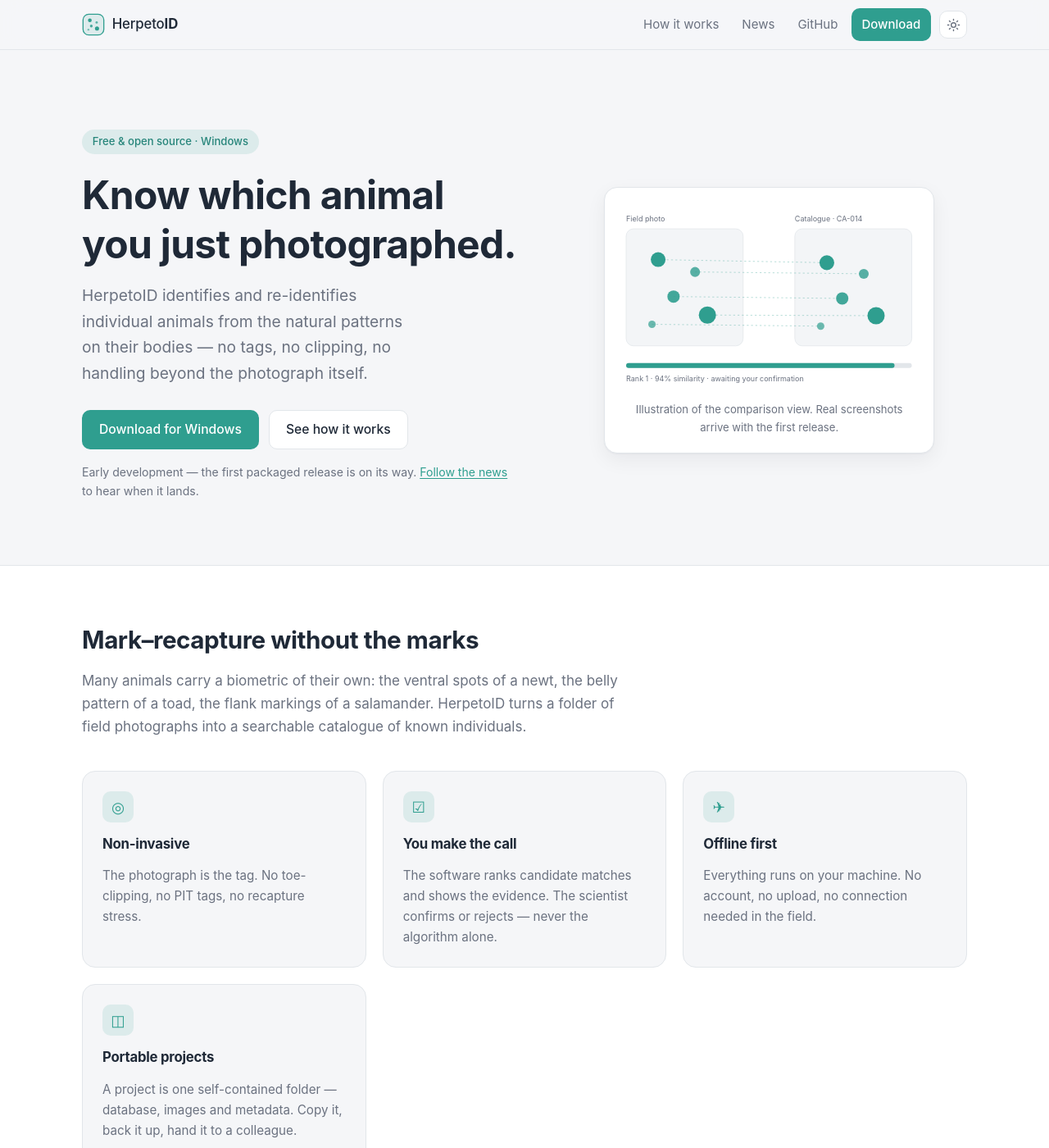
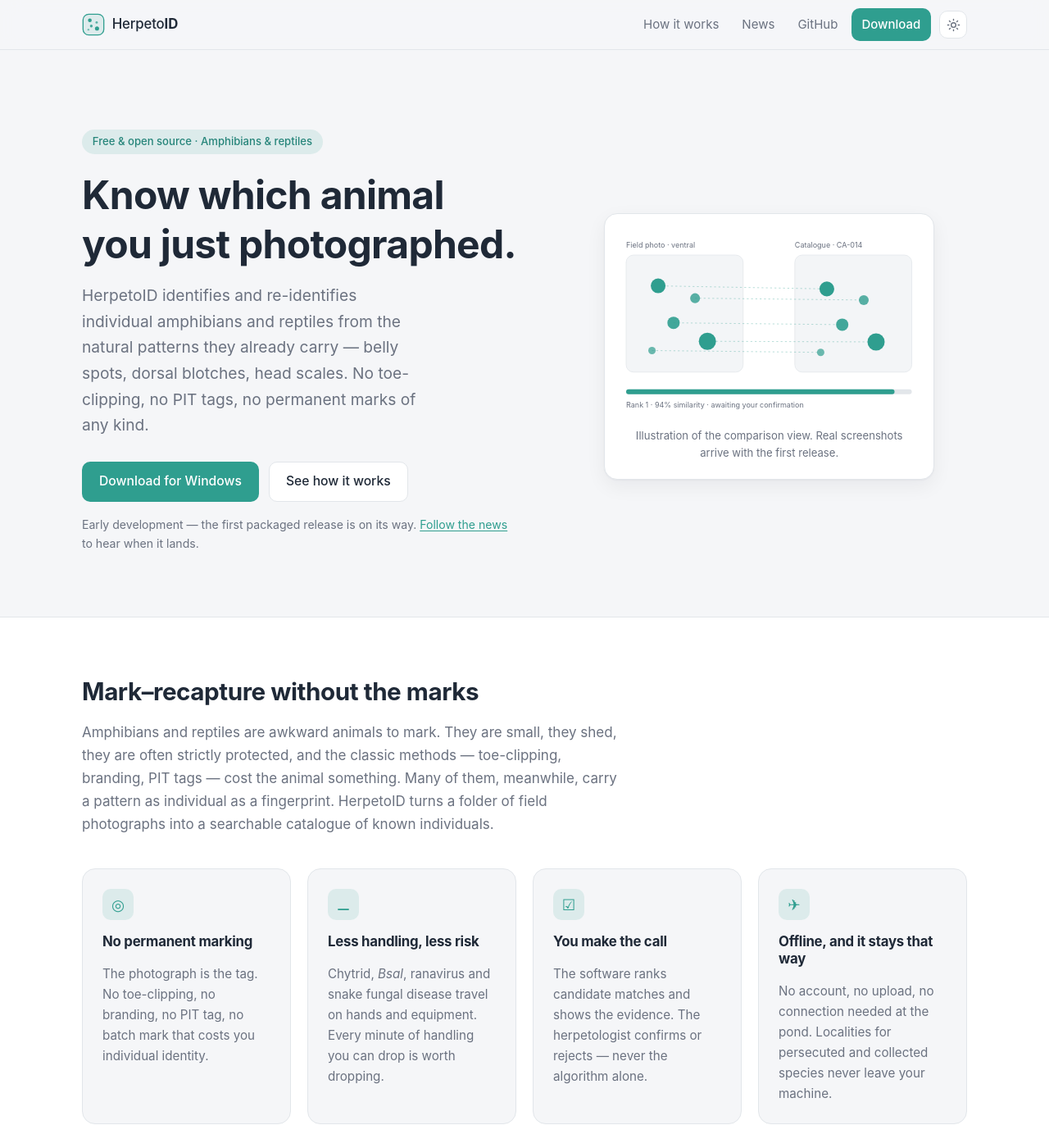
Before and after one commit to Calotriton/HerpetoID, a Jekyll site: the page built from site/index.html, in a window 1280 px wide and 1400 px high. Shown: the whole window at 82% size. Built offline with Jekyll 4.4.1, drawn with Linux system fonts in a browser that asks for light colours; some of the changed text lies outside the part shown.

Commit message:
Update: website language fixes

```diff
--- a/site/_config.yml
+++ b/site/_config.yml
@@ -4,11 +4,12 @@
 # internal docs) is never published. See .github/workflows/pages.yml.
 
 title: HerpetoID
-tagline: Non-invasive individual identification of wildlife from natural body patterns
+tagline: Photo-identification of individual amphibians and reptiles
 description: >-
-  HerpetoID is a free, offline-first desktop application that helps ecologists identify and
-  re-identify individual animals from photographs of their unique natural markings. New species
-  and matching algorithms are added as plugins.
+  HerpetoID is a free, offline-first desktop application for herpetologists. It identifies and
+  re-identifies individual amphibians and reptiles from photographs of their natural patterns —
+  belly spots, dorsal blotches, head scales, scute patterns — with no permanent marking. New
+  species and matching algorithms are added as plugins.
 
 # Public URL. If you later point a custom domain at the site, set `url` to that domain and change
 # `baseurl` to an empty string ("").
--- a/site/assets/css/main.css
+++ b/site/assets/css/main.css
@@ -180,6 +180,8 @@
 .section-head h2 { margin-top: 0; }
 
 .cards { display: grid; grid-template-columns: repeat(auto-fit, minmax(260px, 1fr)); gap: 1.25rem; }
+/* Four short cards read better as one row than as three plus an orphan. */
+.cards-4 { grid-template-columns: repeat(auto-fit, minmax(228px, 1fr)); }
 .card {
   background: var(--surface); border: 1px solid var(--border);
   border-radius: var(--radius-lg); padding: 1.5rem;
--- a/site/index.html
+++ b/site/index.html
@@ -1,18 +1,19 @@
 ---
 layout: default
 description: >-
-  HerpetoID is a free, offline-first Windows application that identifies individual animals from
-  photographs of their natural markings. Built for field ecologists, extensible by plugins.
+  HerpetoID is a free, offline-first Windows application that identifies individual amphibians and
+  reptiles from photographs of their natural patterns. Built for herpetologists, extensible by plugins.
 ---
 
 <section class="hero">
   <div class="wrap hero-grid">
     <div>
-      <span class="pill">Free &amp; open source &middot; Windows</span>
+      <span class="pill">Free &amp; open source &middot; Amphibians &amp; reptiles</span>
       <h1>Know which animal you just photographed.</h1>
       <p class="lede">
-        HerpetoID identifies and re-identifies individual animals from the natural patterns on their
-        bodies &mdash; no tags, no clipping, no handling beyond the photograph itself.
+        HerpetoID identifies and re-identifies individual amphibians and reptiles from the natural
+        patterns they already carry &mdash; belly spots, dorsal blotches, head scales. No
+        toe-clipping, no PIT tags, no permanent marks of any kind.
       </p>
       <div class="hero-actions">
         <a class="btn" href="{{ '/download/' | relative_url }}">Download for Windows</a>
@@ -26,8 +27,8 @@
 
     <figure class="figure">
       <svg viewBox="0 0 480 300" role="img"
-           aria-label="A field photograph's spot pattern compared against a catalogued individual, with corresponding spots linked and a similarity score of 94 per cent.">
-        <text x="8" y="28" fill="var(--muted)" font-size="12" font-family="inherit">Field photo</text>
+           aria-label="A newt's ventral spot pattern from a field photograph compared against a catalogued individual, with corresponding spots linked and a similarity score of 94 per cent.">
+        <text x="8" y="28" fill="var(--muted)" font-size="12" font-family="inherit">Field photo &middot; ventral</text>
         <text x="282" y="28" fill="var(--muted)" font-size="12" font-family="inherit">Catalogue &middot; CA-014</text>
 
         <rect x="8" y="40" width="190" height="190" rx="12" fill="var(--code-bg)" stroke="var(--border)"/>
@@ -69,38 +70,79 @@
     <div class="section-head">
       <h2>Mark&ndash;recapture without the marks</h2>
       <p class="muted">
-        Many animals carry a biometric of their own: the ventral spots of a newt, the belly pattern of
-        a toad, the flank markings of a salamander. HerpetoID turns a folder of field photographs into
-        a searchable catalogue of known individuals.
+        Amphibians and reptiles are awkward animals to mark. They are small, they shed, they are often
+        strictly protected, and the classic methods &mdash; toe-clipping, branding, PIT tags &mdash;
+        cost the animal something. Many of them, meanwhile, carry a pattern as individual as a
+        fingerprint. HerpetoID turns a folder of field photographs into a searchable catalogue of
+        known individuals.
       </p>
     </div>
 
-    <div class="cards">
+    <div class="cards cards-4">
       <div class="card">
         <div class="card-icon" aria-hidden="true">&#9678;</div>
-        <h3>Non-invasive</h3>
-        <p>The photograph is the tag. No toe-clipping, no PIT tags, no recapture stress.</p>
+        <h3>No permanent marking</h3>
+        <p>The photograph is the tag. No toe-clipping, no branding, no PIT tag, no batch mark that costs you individual identity.</p>
+      </div>
+      <div class="card">
+        <div class="card-icon" aria-hidden="true">&#9866;</div>
+        <h3>Less handling, less risk</h3>
+        <p>Chytrid, <em>Bsal</em>, ranavirus and snake fungal disease travel on hands and equipment. Every minute of handling you can drop is worth dropping.</p>
       </div>
       <div class="card">
         <div class="card-icon" aria-hidden="true">&#9745;</div>
         <h3>You make the call</h3>
-        <p>The software ranks candidate matches and shows the evidence. The scientist confirms or rejects &mdash; never the algorithm alone.</p>
+        <p>The software ranks candidate matches and shows the evidence. The herpetologist confirms or rejects &mdash; never the algorithm alone.</p>
       </div>
       <div class="card">
         <div class="card-icon" aria-hidden="true">&#9992;</div>
-        <h3>Offline first</h3>
-        <p>Everything runs on your machine. No account, no upload, no connection needed in the field.</p>
-      </div>
-      <div class="card">
-        <div class="card-icon" aria-hidden="true">&#9707;</div>
-        <h3>Portable projects</h3>
-        <p>A project is one self-contained folder &mdash; database, images and metadata. Copy it, back it up, hand it to a colleague.</p>
+        <h3>Offline, and it stays that way</h3>
+        <p>No account, no upload, no connection needed at the pond. Localities for persecuted and collected species never leave your machine.</p>
       </div>
     </div>
   </div>
 </section>
 
 <section class="section">
+  <div class="wrap">
+    <div class="section-head">
+      <h2>What carries the pattern</h2>
+      <p class="muted">
+        Different groups wear their identity in different places. A species module tells HerpetoID
+        where to look and how to read it.
+      </p>
+    </div>
+
+    <div class="cards">
+      <div class="card">
+        <h3>Newts &amp; salamanders</h3>
+        <p>Ventral spot and blotch patterns; the dorsal yellow of <em>Salamandra</em>. The classic, best-established photo-ID group.</p>
+      </div>
+      <div class="card">
+        <h3>Frogs &amp; toads</h3>
+        <p>Dorsal markings, flank and thigh patterning &mdash; and in some species the iris.</p>
+      </div>
+      <div class="card">
+        <h3>Snakes</h3>
+        <p>Head scale arrangement, dorsal zigzags and blotches, ventral scale markings.</p>
+      </div>
+      <div class="card">
+        <h3>Lizards</h3>
+        <p>Dorsal and lateral spot rows, ocelli, throat and gular patterning.</p>
+      </div>
+      <div class="card">
+        <h3>Tortoises &amp; terrapins</h3>
+        <p>Carapace and plastron scute patterns, and head and neck markings.</p>
+      </div>
+      <div class="card">
+        <h3>&hellip;and whatever you study</h3>
+        <p>None of these are built into the core. Each is a plugin &mdash; including the one you write.</p>
+      </div>
+    </div>
+  </div>
+</section>
+
+<section class="section section-alt">
   <div class="wrap">
     <div class="section-head">
       <h2>From photo to identified individual</h2>
@@ -110,13 +152,13 @@
       <li>
         <div>
           <h3>Import your session</h3>
-          <p>Drop in the photographs from a survey. Dates, locations and camera metadata are read automatically.</p>
+          <p>Drop in the photographs from a survey night or a transect. Dates, locations and camera metadata are read automatically.</p>
         </div>
       </li>
       <li>
         <div>
           <h3>Mark the pattern</h3>
-          <p>Outline the region that carries the markings. The species module knows how to normalise and clean it up.</p>
+          <p>Outline the region that carries the markings &mdash; the belly plate, the head shields, the plastron. The species module knows how to normalise and clean it up.</p>
         </div>
       </li>
       <li>
@@ -128,7 +170,7 @@
       <li>
         <div>
           <h3>Confirm and record</h3>
-          <p>Review the candidates side by side. Confirm a recapture or register a new individual &mdash; then export for your analysis.</p>
+          <p>Review the candidates side by side. Confirm a recapture or register a new individual &mdash; then export for your survival and abundance models.</p>
         </div>
       </li>
     </ol>
@@ -137,29 +179,30 @@
   </div>
 </section>
 
-<section class="section section-alt">
+<section class="section">
   <div class="wrap">
     <div class="section-head">
       <h2>One platform, many species</h2>
       <p class="muted">
         HerpetoID has no species baked into it. Each taxon arrives as a plugin that declares its own
-        regions of interest, its own field measurements and its own validation rules &mdash; and the
-        application builds the forms, comparison panels, statistics and exports to match.
+        region of interest, its own field measurements &mdash; snout&ndash;vent length, sex, life
+        stage, whatever your protocol records &mdash; and its own validation rules. The application
+        builds the forms, comparison panels, statistics and exports to match.
       </p>
     </div>
 
     <div class="cards">
       <div class="card">
         <h3>Species modules</h3>
-        <p>Add a new animal without touching the core. Announced here as they are released.</p>
+        <p>Add a newt, a viper or a tortoise without touching the core. Announced here as they are released.</p>
       </div>
       <div class="card">
         <h3>Matching algorithms</h3>
-        <p>Classic keypoint matchers today, learned embeddings tomorrow &mdash; installed the same drop-in way.</p>
+        <p>Classic keypoint matchers today, learned embeddings tomorrow &mdash; installed the same drop-in way, and shared across every species.</p>
       </div>
       <div class="card">
         <h3>Open by design</h3>
-        <p>MIT licensed, auditable, and documented so any lab can write its own extension.</p>
+        <p>MIT licensed, auditable, and documented so any herp lab can write its own module.</p>
       </div>
     </div>
   </div>
```
Also changed, not shown: site/_posts/2026-08-04-herpetoid-is-now-open-source.md (+7 -6 lines), site/download.html (+5 -3 lines), site/how-it-works.md (+65 -25 lines).
